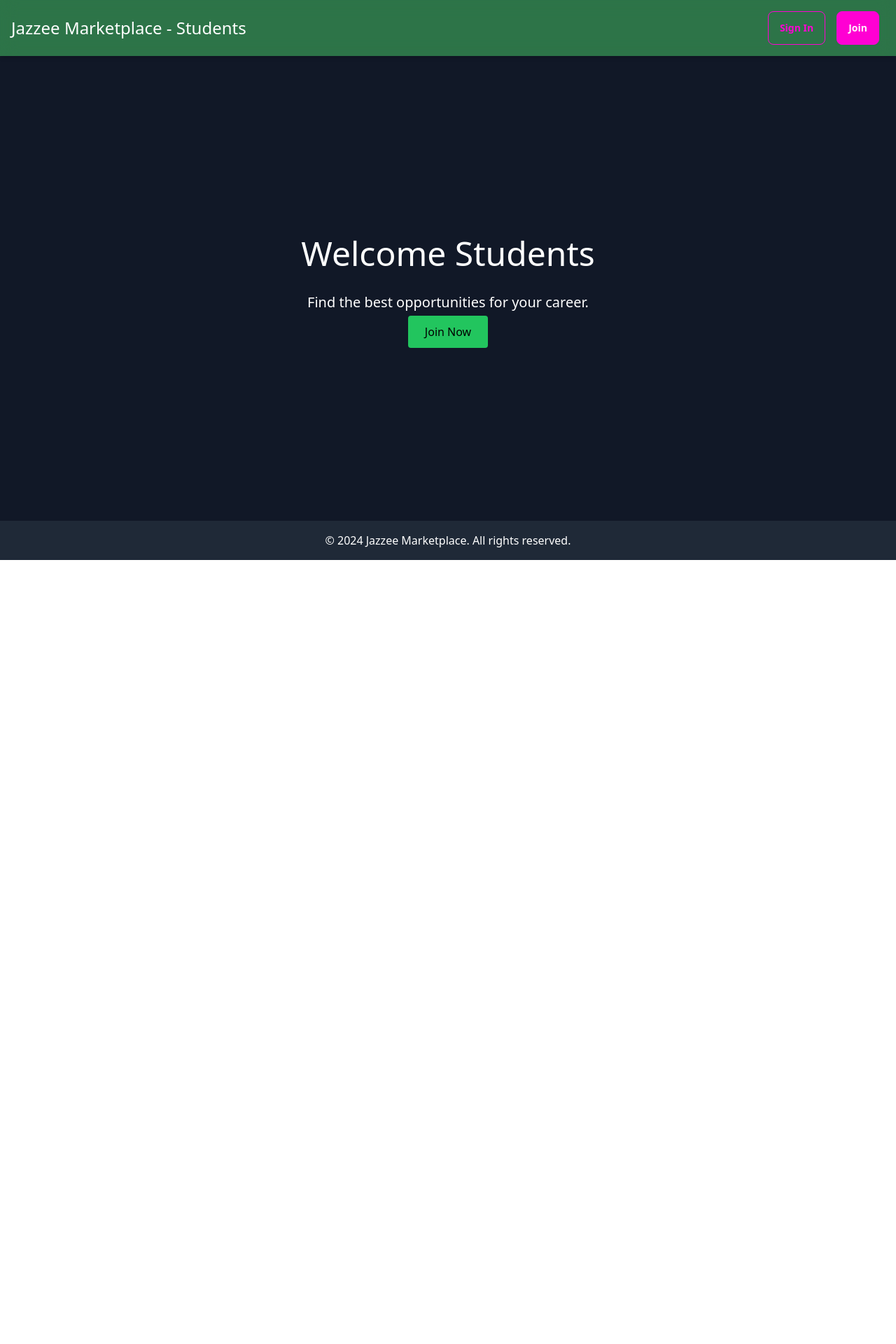
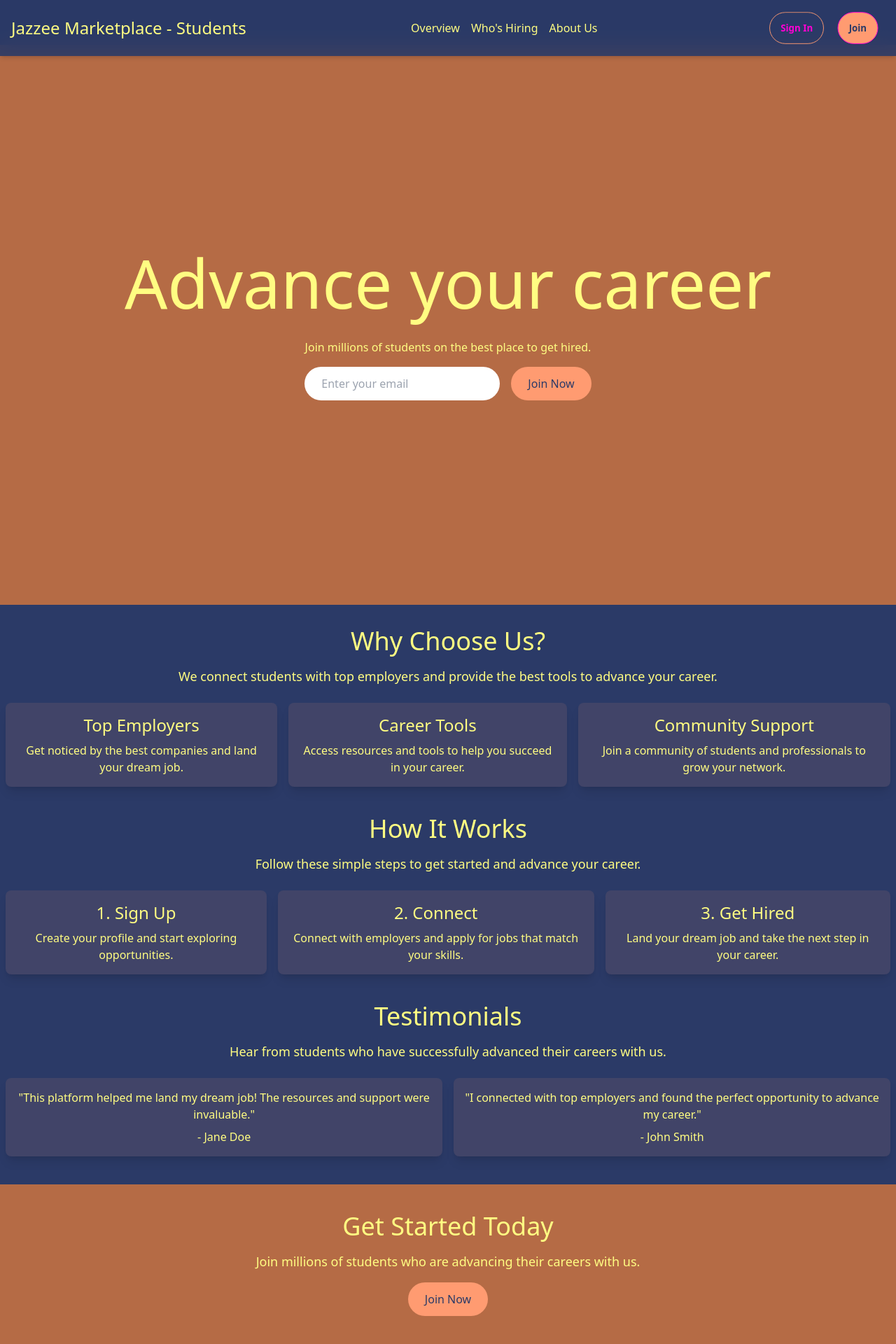
Before and after one commit to MatrixAwakens69/job-portal-marketplace, a React (Vite) app in the folder client/: page /student in a window 1280 px wide. Shown: the top 1920 px of the page at 70% size. Before the commit the page ends 800 px from the top, so only its background shows below. Built offline with nearby package versions, Linux system fonts and the light colour scheme.

Commit message:
student page UI changes

```diff
--- a/client/src/pages/components/EmployerHeader.tsx
+++ b/client/src/pages/components/EmployerHeader.tsx
@@ -1,9 +1,28 @@
 import { Link } from "react-router-dom";
-import { useState } from "react";
+import { useState, useEffect, useRef } from "react";
 import { FaBars } from "react-icons/fa";
 
 const EmployerHeader = () => {
   const [isOpen, setIsOpen] = useState(false);
+  const dropdownRef = useRef<HTMLDivElement>(null);
+
+  const handleClickOutside = (event: { target: any }) => {
+    if (dropdownRef.current && !dropdownRef.current.contains(event.target)) {
+      setIsOpen(false);
+    }
+  };
+
+  useEffect(() => {
+    if (isOpen) {
+      document.addEventListener("mousedown", handleClickOutside);
+    } else {
+      document.removeEventListener("mousedown", handleClickOutside);
+    }
+
+    return () => {
+      document.removeEventListener("mousedown", handleClickOutside);
+    };
+  }, [isOpen]);
 
   return (
     <header className="bg-white bg-opacity-10 backdrop-blur-md shadow-md p-4 flex justify-between items-center">
@@ -16,7 +35,7 @@ const EmployerHeader = () => {
           Join
         </Link>
       </div>
-      <div className="md:hidden relative">
+      <div className="md:hidden relative" ref={dropdownRef}>
         <button className="btn btn-primary" onClick={() => setIsOpen(!isOpen)}>
           <FaBars />
         </button>
--- a/client/src/pages/components/StudentHeader.tsx
+++ b/client/src/pages/components/StudentHeader.tsx
@@ -1,16 +1,114 @@
 import { Link } from "react-router-dom";
+import { useState, useEffect, useRef } from "react";
+import { FaBars } from "react-icons/fa";
 
 const StudentHeader = () => {
+  const [isOpen, setIsOpen] = useState(false);
+  const dropdownRef = useRef<HTMLDivElement>(null);
+
+  const handleClickOutside = (event: { target: any }) => {
+    if (dropdownRef.current && !dropdownRef.current.contains(event.target)) {
+      setIsOpen(false);
+    }
+  };
+
+  useEffect(() => {
+    if (isOpen) {
+      document.addEventListener("mousedown", handleClickOutside);
+    } else {
+      document.removeEventListener("mousedown", handleClickOutside);
+    }
+
+    return () => {
+      document.removeEventListener("mousedown", handleClickOutside);
+    };
+  }, [isOpen]);
+
   return (
-    <header className="bg-white bg-opacity-10 backdrop-blur-md shadow-md p-4 flex justify-between items-center">
-      <div className="text-2xl text-white">Jazzee Marketplace - Students</div>
-      <div>
-        <Link to="/login" className="btn btn-outline btn-secondary mx-2">
+    <header className="bg-[#2B3A67] bg-opacity-90 backdrop-blur-md shadow-md p-4 flex justify-between items-center fixed top-0 left-0 right-0 z-50">
+      <div className="text-2xl text-[#FFFD82]">
+        Jazzee Marketplace - Students
+      </div>
+      <div className="hidden md:flex md:space-x-4">
+        <Link
+          to="/overview"
+          className="text-[#FFFD82] hover:text-[#FF9B71] transition"
+        >
+          Overview
+        </Link>
+        <Link
+          to="/hiring"
+          className="text-[#FFFD82] hover:text-[#FF9B71] transition"
+        >
+          Who's Hiring
+        </Link>
+        <Link
+          to="/about"
+          className="text-[#FFFD82] hover:text-[#FF9B71] transition"
+        >
+          About Us
+        </Link>
+      </div>
+      <div className="hidden md:flex">
+        <Link
+          to="/login"
+          className="btn btn-outline rounded-full btn-secondary mx-2 text-[#FFFD82] border-[#FF9B71] hover:bg-[#FF9B71]"
+        >
           Sign In
         </Link>
-        <Link to="/register" className="btn btn-secondary mx-2">
+        <Link
+          to="/register"
+          className="btn btn-secondary rounded-full mx-2 bg-[#FF9B71] text-[#2B3A67] hover:bg-[#E84855]"
+        >
           Join
         </Link>
+      </div>
+      <div className="md:hidden relative" ref={dropdownRef}>
+        <button
+          className="btn btn-secondary bg-[#FF9B71] text-[#2B3A67] hover:bg-[#E84855]"
+          onClick={() => setIsOpen(!isOpen)}
+        >
+          <FaBars />
+        </button>
+        {isOpen && (
+          <div className="absolute right-0 mt-1 w-48 bg-[#2B3A67] bg-opacity-90 backdrop-blur-lg rounded-md shadow-lg z-10 animate-dropdown">
+            <Link
+              to="/overview"
+              className="block px-4 py-2 text-[#FFFD82] hover:bg-[#FF9B71] hover:bg-opacity-20 transition"
+              onClick={() => setIsOpen(false)}
+            >
+              Overview
+            </Link>
+            <Link
+              to="/hiring"
+              className="block px-4 py-2 text-[#FFFD82] hover:bg-[#FF9B71] hover:bg-opacity-20 transition"
+              onClick={() => setIsOpen(false)}
+            >
+              Who's Hiring
+            </Link>
+            <Link
+              to="/about"
+              className="block px-4 py-2 text-[#FFFD82] hover:bg-[#FF9B71] hover:bg-opacity-20 transition"
+              onClick={() => setIsOpen(false)}
+            >
+              About Us
+            </Link>
+            <Link
+              to="/login"
+              className="block px-4 py-2 text-[#FFFD82] hover:bg-[#FF9B71] hover:bg-opacity-20 transition"
+              onClick={() => setIsOpen(false)}
+            >
+              Sign In
+            </Link>
+            <Link
+              to="/register"
+              className="block px-4 py-2 text-[#FFFD82] hover:bg-[#FF9B71] hover:bg-opacity-20 transition"
+              onClick={() => setIsOpen(false)}
+            >
+              Join
+            </Link>
+          </div>
+        )}
       </div>
     </header>
   );
--- a/client/src/pages/landing/Student.tsx
+++ b/client/src/pages/landing/Student.tsx
@@ -3,21 +3,127 @@ import Footer from "../components/Footer";
 
 const StudentLanding = () => {
   return (
-    <div className="min-h-screen flex flex-col bg-green-800">
+    <div className="min-h-screen flex flex-col bg-[#2B3A67]">
       <StudentHeader />
-      <main className="flex-grow flex items-center justify-center bg-gray-900 text-white">
-        <div className="text-center">
-          <h1 className="text-5xl mb-8">Welcome Students</h1>
-          <p className="text-xl mb-4">
-            Find the best opportunities for your career.
+      <main className="flex-grow flex flex-col items-center justify-center bg-[#2B3A67] text-white mt-16">
+        <section
+          className="text-center mb-8 bg-[#B56B45] w-full flex flex-col items-center justify-center"
+          style={{ height: "900px", maxHeight: "100vh" }}
+        >
+          <h1 className="text-8xl mb-8 text-[#FFFD82]">Advance your career</h1>
+          <p className="text-base mb-4 text-[#FFFD82]">
+            Join millions of students on the best place to get hired.
+          </p>
+          <div className="flex flex-col md:flex-row items-center justify-center">
+            <input
+              type="email"
+              placeholder="Enter your email"
+              className="px-6 py-3 mb-4 md:mb-0 md:mr-4 rounded-full text-[#FFFD82] focus:outline-none focus:ring-2 focus:ring-[#FF9B71]"
+            />
+            <a
+              href="/register"
+              className="px-6 py-3 bg-[#FF9B71] text-[#2B3A67] rounded-full hover:bg-[#E84855] transition"
+            >
+              Join Now
+            </a>
+          </div>
+        </section>
+
+        <section className="text-center mb-8">
+          <h2 className="text-4xl mb-4 text-[#FFFD82]">Why Choose Us?</h2>
+          <p className="text-lg mb-4 text-[#FFFD82]">
+            We connect students with top employers and provide the best tools to
+            advance your career.
+          </p>
+          <div className="flex flex-col md:flex-row justify-center">
+            <div className="bg-[#FF9B71] bg-opacity-10 p-4 rounded-lg shadow-lg m-2">
+              <h3 className="text-2xl mb-2 text-[#FFFD82]">Top Employers</h3>
+              <p className="text-[#FFFD82]">
+                Get noticed by the best companies and land your dream job.
+              </p>
+            </div>
+            <div className="bg-[#FF9B71] bg-opacity-10 p-4 rounded-lg shadow-lg m-2">
+              <h3 className="text-2xl mb-2 text-[#FFFD82]">Career Tools</h3>
+              <p className="text-[#FFFD82]">
+                Access resources and tools to help you succeed in your career.
+              </p>
+            </div>
+            <div className="bg-[#FF9B71] bg-opacity-10 p-4 rounded-lg shadow-lg m-2">
+              <h3 className="text-2xl mb-2 text-[#FFFD82]">
+                Community Support
+              </h3>
+              <p className="text-[#FFFD82]">
+                Join a community of students and professionals to grow your
+                network.
+              </p>
+            </div>
+          </div>
+        </section>
+
+        <section className="text-center mb-8">
+          <h2 className="text-4xl mb-4 text-[#FFFD82]">How It Works</h2>
+          <p className="text-lg mb-4 text-[#FFFD82]">
+            Follow these simple steps to get started and advance your career.
+          </p>
+          <div className="flex flex-col md:flex-row justify-center">
+            <div className="bg-[#FF9B71] bg-opacity-10 p-4 rounded-lg shadow-lg m-2">
+              <h3 className="text-2xl mb-2 text-[#FFFD82]">1. Sign Up</h3>
+              <p className="text-[#FFFD82]">
+                Create your profile and start exploring opportunities.
+              </p>
+            </div>
+            <div className="bg-[#FF9B71] bg-opacity-10 p-4 rounded-lg shadow-lg m-2">
+              <h3 className="text-2xl mb-2 text-[#FFFD82]">2. Connect</h3>
+              <p className="text-[#FFFD82]">
+                Connect with employers and apply for jobs that match your
+                skills.
+              </p>
+            </div>
+            <div className="bg-[#FF9B71] bg-opacity-10 p-4 rounded-lg shadow-lg m-2">
+              <h3 className="text-2xl mb-2 text-[#FFFD82]">3. Get Hired</h3>
+              <p className="text-[#FFFD82]">
+                Land your dream job and take the next step in your career.
+              </p>
+            </div>
+          </div>
+        </section>
+
+        <section className="text-center mb-8">
+          <h2 className="text-4xl mb-4 text-[#FFFD82]">Testimonials</h2>
+          <p className="text-lg mb-4 text-[#FFFD82]">
+            Hear from students who have successfully advanced their careers with
+            us.
+          </p>
+          <div className="flex flex-col md:flex-row justify-center">
+            <div className="bg-[#FF9B71] bg-opacity-10 p-4 rounded-lg shadow-lg m-2">
+              <p className="text-[#FFFD82]">
+                "This platform helped me land my dream job! The resources and
+                support were invaluable."
+              </p>
+              <p className="mt-2 text-[#FFFD82]">- Jane Doe</p>
+            </div>
+            <div className="bg-[#FF9B71] bg-opacity-10 p-4 rounded-lg shadow-lg m-2">
+              <p className="text-[#FFFD82]">
+                "I connected with top employers and found the perfect
+                opportunity to advance my career."
+              </p>
+              <p className="mt-2 text-[#FFFD82]">- John Smith</p>
+            </div>
+          </div>
+        </section>
+
+        <section className="text-center mb-8 p-10 bg-[#B56B45] w-full flex flex-col items-center justify-center">
+          <h2 className="text-4xl mb-4 text-[#FFFD82]">Get Started Today</h2>
+          <p className="text-lg mb-4 text-[#FFFD82]">
+            Join millions of students who are advancing their careers with us.
           </p>
           <a
             href="/register"
-            className="px-6 py-3 bg-green-500 text-black rounded hover:bg-green-600 transition"
+            className="px-6 py-3 bg-[#FF9B71] text-[#2B3A67] rounded-full hover:bg-[#E84855] transition"
           >
             Join Now
           </a>
-        </div>
+        </section>
       </main>
       <Footer />
     </div>
```
